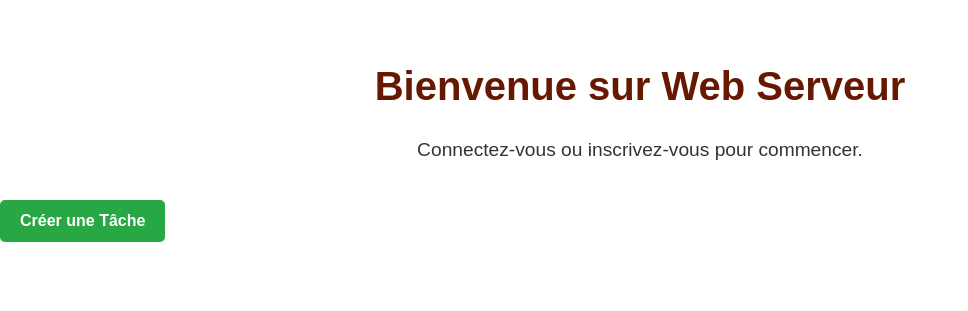
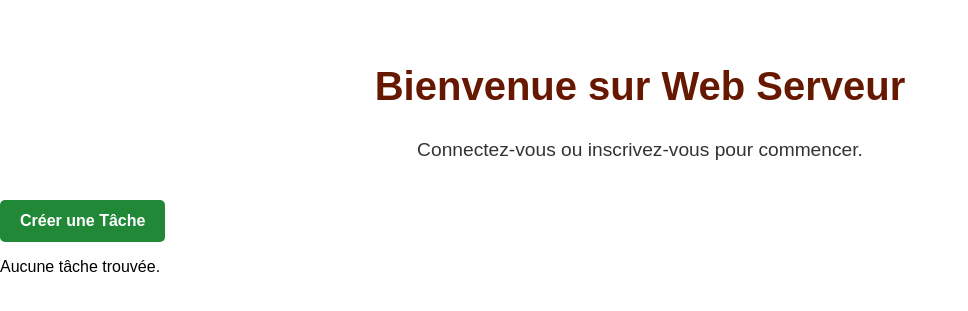
Before and after one commit to Syrinbh/projetServeur, a Django app: page / in a window 1280 px wide. Shown: the part 132-443 px from the top of the page, without its empty margins (0-968 px from the left). Run offline with Django 5.2, Linux system fonts and the light colour scheme.

Commit message:
ajout btn update et delete sur home avec css

```diff
--- a/Serveur/projetServeur/tasks/static/styles.css
+++ b/Serveur/projetServeur/tasks/static/styles.css
@@ -152,22 +152,43 @@ a {
 a:hover {
     text-decoration: underline;
 }
-.btn-create-task {
+
+
+/* style pour btn update et delete */
+.btn-task {
   display: inline-block;
-    background-color: #28a745;
   color: white;
   padding: 12px 20px;
   text-decoration: none;
   border-radius: 5px;
   font-weight: bold;
   transition: background-color 0.3s ease;
+  margin-right: 10px;
 }
 
-.btn-create-task:hover {
+.btn-task.update {
+  background-color: #17a2b8;
+}
+
+.btn-task.update:hover {
+  background-color: #138496;
+}
+
+.btn-task.delete {
+  background-color: #dc3545;
+}
+
+.btn-task.delete:hover {
+  background-color: #c82333;
+}
+
+.btn-task.create {
   background-color: #218838;
 }
 
-
+.btn-task.create:hover {
+  background-color: #0f4019;
+}
 /* page List_task.html */
 /* === Table Container === */
 table {
--- a/Serveur/projetServeur/tasks/templates/tasks/home.html
+++ b/Serveur/projetServeur/tasks/templates/tasks/home.html
@@ -5,8 +5,9 @@
     <meta name="viewport" content="width=device-width, initial-scale=1.0">
     <!-- Charger le tag static -->
     {% load static %}
-    <title>Bienvenue</title>
     <link rel="stylesheet" href="{% static 'styles.css' %}">
+
+    <title>page d'acceuil Web Serveur</title>
 </head>
 <body>
 
@@ -27,7 +28,22 @@
     <h1>Bienvenue sur Web Serveur</h1>
     <p>Connectez-vous ou inscrivez-vous pour commencer.</p>
 </section>
-<a href="{% url 'create' %}" class="btn-create-task">Créer une Tâche</a>
+<a href="{% url 'create' %}" class="btn-task create">Créer une Tâche</a>
+<!-- j'ignore les tasks sans id -->
+
+{% for task in tasks %}
+    <div class="task-item">
+        <p>{{ task.title }}</p>
+
+        {% if task.id %}
+            <a href="{% url 'update' task.id %}" class="btn-task update">Modifier</a>
+            <a href="{% url 'delete' task.id %}" class="btn-task delete">Supprimer</a>
+        {% endif %}
+    </div>
+{% empty %}
+    <p>Aucune tâche trouvée.</p>
+{% endfor %}
+
 
 
 </body>
--- a/Serveur/projetServeur/tasks/templates/tasks/register.html
+++ b/Serveur/projetServeur/tasks/templates/tasks/register.html
@@ -24,7 +24,6 @@
     <form method="POST">
         {% csrf_token %}
         {{form.as_p}}
-
         <button type="submit"> Register </button>
     </form>
 
--- a/Serveur/projetServeur/tasks/views.py
+++ b/Serveur/projetServeur/tasks/views.py
@@ -8,6 +8,8 @@ from .models import Task
 #from .forms import Taskform
 from django.contrib.auth import authenticate,login
 from django.contrib.auth.decorators import login_required
+from . import views
+
 
 
 def Register_view(request):
@@ -35,11 +37,7 @@ def Login_view(request):
             login(request,user)
             return redirect('home')
 
-
-
     return render(request , "tasks/login.html")
-
-
 
 
 def home(request):
```
Also changed, not shown: Serveur/projetServeur/db.sqlite3. Lines whose indentation alone changed are shown as unchanged.
